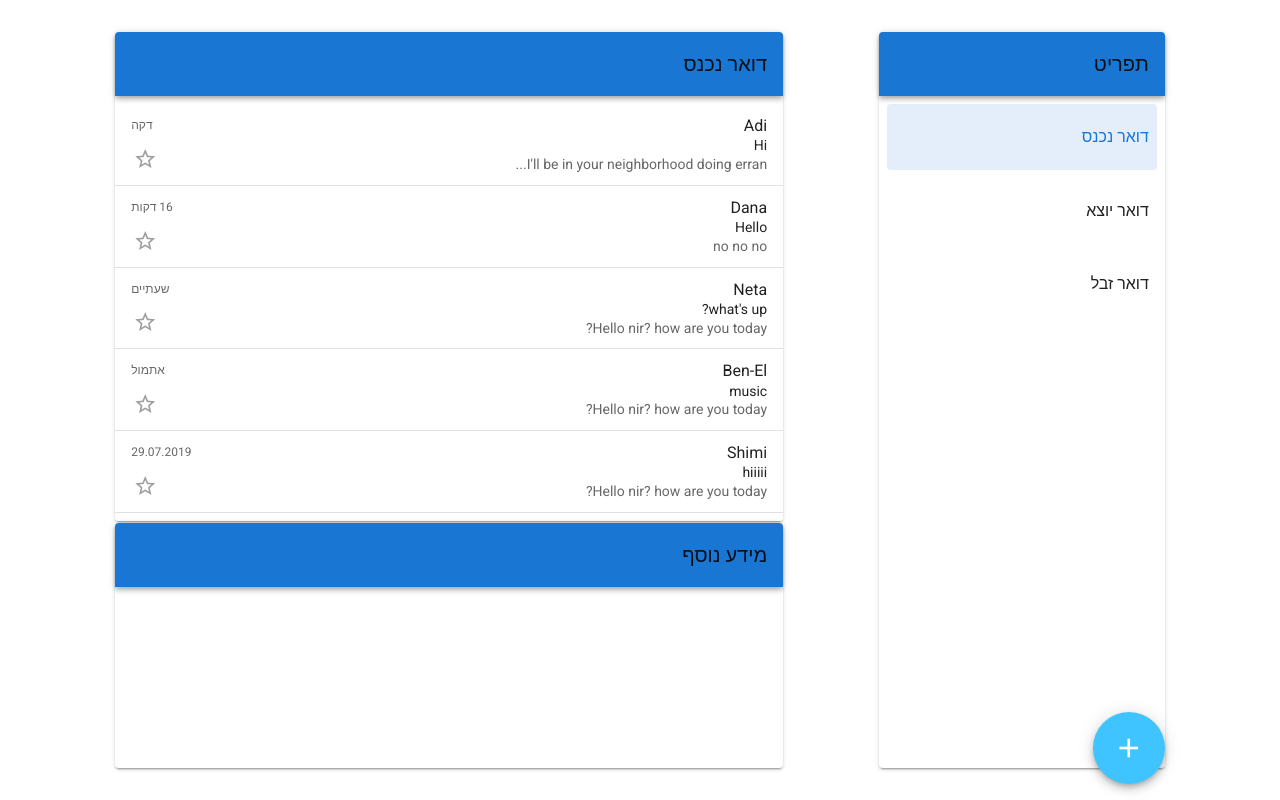
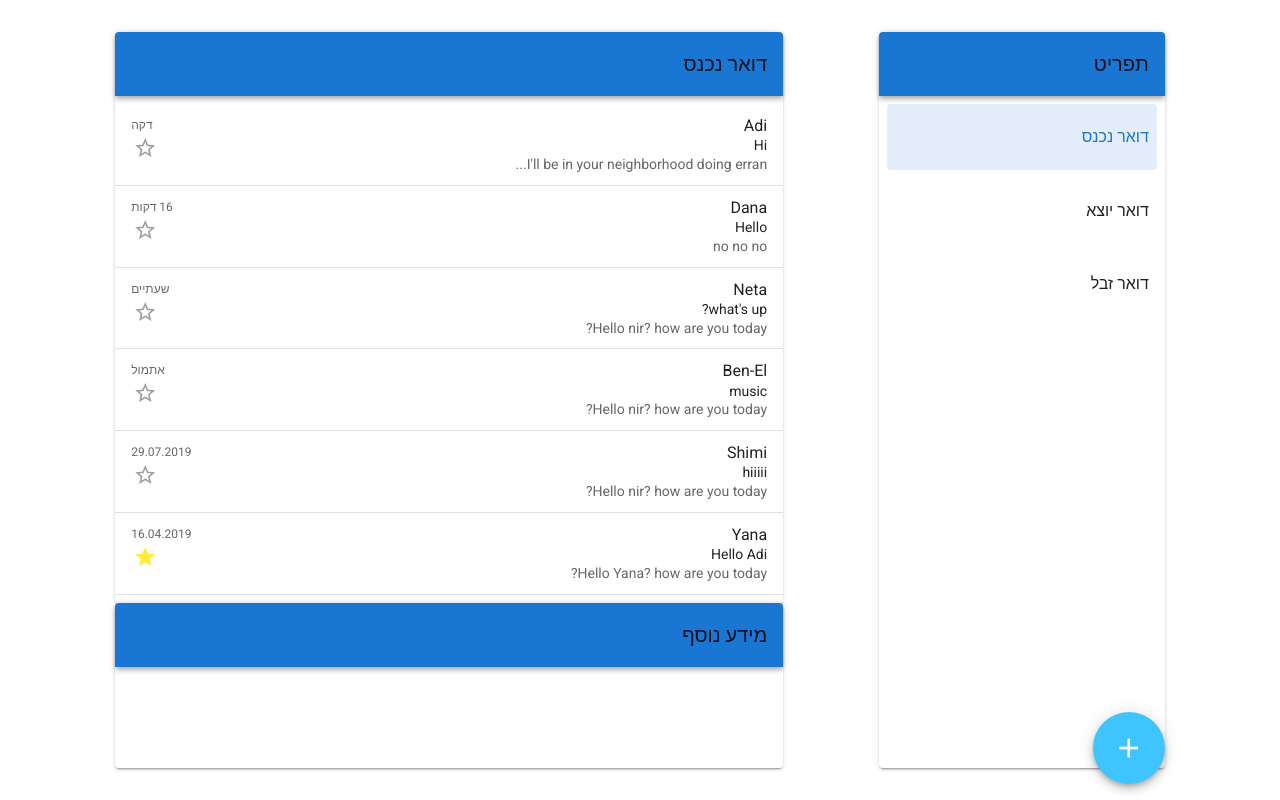
Before and after one commit to adisanduri/projects, a Vue app: page / in a window 1280 px wide. Built offline with nearby package versions, Linux system fonts and the light colour scheme.

Commit message:
finish to develop a generic component of actions

```diff
--- a/package.json
+++ b/package.json
@@ -16,7 +16,8 @@
     "material-design-icons-iconfont": "^5.0.1",
     "moment": "^2.24.0",
     "vue": "^2.6.10",
-    "vuetify": "^2.0.5"
+    "vuetify": "^2.0.5",
+    "vuex": "^3.1.1"
   },
   "devDependencies": {
     "@mdi/font": "^4.2.95",
--- a/src/App.vue
+++ b/src/App.vue
@@ -54,10 +54,10 @@
 </template>
 
 <script>
+import { mapState } from 'vuex';
 import Menu from './components/Menu.vue';
 import Content from './components/Content.vue';
 import ExtraContent from './components/ExtraContent.vue';
-import { EventBus } from './event-bus';
 
 export default {
   name: 'app',
@@ -66,16 +66,13 @@ export default {
     Content,
     Menu,
   },
+  computed: {
+    ...mapState(['selectedOption']),
+  },
   data() {
     return {
-      selectedOption: '',
       dialog: false,
     };
-  },
-  created() {
-    EventBus.$on('update-selected-option', (newTitle) => {
-      this.selectedOption = newTitle;
-    });
   },
 };
 </script>
--- a/src/components/Action.vue
+++ b/src/components/Action.vue
@@ -1,14 +1,15 @@
 <template>
-    <v-btn v-if="hover"
+    <v-btn
+           v-if="action.parmanent ? true : hover"
            small
            icon
            dark
            @mouseover="colorActionBtn='primary'"
            @mouseleave="colorActionBtn='grey'"
-           @click.stop="click">
-        <v-icon :color="colorIcon ? colorIcon : colorActionBtn"
+           @click.stop="$listeners.click">
+        <v-icon :color="action.colorIcon(this.message.favourite, colorActionBtn)"
         >
-            {{icon}}
+            {{action.icon(this.message.favourite)}}
         </v-icon>
     </v-btn>
 </template>
@@ -17,10 +18,12 @@
 export default {
   name: 'Action',
   props: {
+    action: {
+      type: Object,
+      default: () => ({}),
+    },
     hover: Boolean,
-    click: Function,
-    icon: String,
-    colorIcon: String,
+    message: Object,
   },
   data() {
     return {
--- a/src/components/ActionButtons.vue
+++ b/src/components/ActionButtons.vue
@@ -1,17 +1,19 @@
 <template>
-    <div>
-        <Action v-bind:click="()=>{}" v-bind:hover="hover" icon="edit"/>
-        <Action v-bind:click="()=>{}" v-bind:hover="hover" icon="delete"/>
-        <Action
-                v-bind:click="()=>{favorite=!favorite}"
-                v-bind:hover="true"
-                v-bind:icon="favorite? 'star' : 'star_border'"
-                v-bind:colorIcon="favorite? 'yellow' : 'grey'"
-        />
-    </div>
+    <v-layout>
+        <div :key="action.id"
+             v-for="action in actions">
+            <Action
+                    @click="action.click(message)"
+                    :action="action"
+                    :message="message"
+                    :hover="hover"
+            />
+        </div>
+    </v-layout>
 </template>
 
 <script>
+import { mapMutations } from 'vuex';
 import Action from './Action.vue';
 
 export default {
@@ -19,15 +21,17 @@ export default {
   components: { Action },
   props: {
     hover: Boolean,
+    message: Object,
+    actions: Array,
   },
-  data() {
-    return {
-      favorite: false,
-    };
+  methods: {
+    ...mapMutations([
+      'addItemToList',
+      'removeItemByIdFromList',
+    ]),
   },
 };
 </script>
 
 <style scoped>
-
 </style>
--- a/src/components/Content.vue
+++ b/src/components/Content.vue
@@ -5,7 +5,7 @@
                     active-class="blue--text"
             >
                 <template
-                        v-for="message in messages">
+                        v-for="message in inboxMessages">
                     <Message
                             v-bind:item="message"/>
                     <v-divider :key="message.id"></v-divider>
@@ -17,8 +17,8 @@
 </template>
 
 <script>
+import { mapState } from 'vuex';
 import BaseCard from './BaseCard.vue';
-import { EventBus } from '../event-bus';
 import Message from './Message.vue';
 
 export default {
@@ -27,52 +27,11 @@ export default {
     Message,
     BaseCard,
   },
-  data() {
-    return {
-      selectedOption: '',
-      messages: [
-        {
-          id: 1,
-          title: 'Hi',
-          sent: new Date().getTime(),
-          from: 'Adi',
-          content: 'I\'ll be in your neighborhood doing errands this weekend. Do you want to hang out?',
-        },
-        {
-          id: 2,
-          title: 'Hello',
-          sent: new Date().getTime() - 1000000,
-          from: 'Dana',
-          content: 'no no no',
-        }, {
-          id: 3,
-          title: 'what\'s up?',
-          sent: new Date().getTime() - 10000000,
-          from: 'Neta',
-          content: 'Hello nir? how are you today?',
-        },
-        {
-          id: 4,
-          title: 'music',
-          sent: new Date().getTime() - 100000000,
-          from: 'Ben-El',
-          content: 'Hello nir? how are you today?',
-        },
-        {
-          id: 5,
-          title: 'hiiiii',
-          sent: new Date().getTime() - 1000000000,
-          from: 'Shimi',
-          content: 'Hello nir? how are you today?',
-        },
-      ],
-
-    };
-  },
-  created() {
-    EventBus.$on('update-selected-option', (newTitle) => {
-      this.selectedOption = newTitle;
-    });
+  computed: {
+    ...mapState([
+      'inboxMessages',
+      'selectedOption',
+    ]),
   },
 };
 </script>
--- a/src/components/ExtraContent.vue
+++ b/src/components/ExtraContent.vue
@@ -14,29 +14,16 @@
 </template>
 
 <script>
+import { mapState } from 'vuex';
 import BaseCard from './BaseCard.vue';
-import { EventBus } from '../event-bus';
 
 export default {
   name: 'ExtraContent',
   components: {
     BaseCard,
   },
-  data() {
-    return {
-      selectedMessage: null,
-    };
-  },
-  created() {
-    EventBus.$on('update-selected-message', (newMessage) => {
-      if (this.selectedMessage
-              && newMessage
-              && newMessage.id === this.selectedMessage.id) {
-        this.selectedMessage = undefined;
-      } else {
-        this.selectedMessage = newMessage;
-      }
-    });
+  computed: {
+    ...mapState(['selectedMessage']),
   },
 };
 </script>
--- a/src/components/Menu.vue
+++ b/src/components/Menu.vue
@@ -5,7 +5,6 @@
               <v-list-item
                       v-for="(item,i) in items"
                       :key="i"
-                      @click="optionSelected(item.option)"
               >
                   <v-list-item-content>
                       <v-list-item-content
@@ -19,26 +18,32 @@
 </template>
 
 <script>
+import { mapState, mapMutations } from 'vuex';
 import BaseCard from './BaseCard.vue';
-import { EventBus } from '../event-bus';
 
 export default {
   name: 'Menu',
   components: {
     BaseCard,
   },
-  methods: {
-    optionSelected(value) {
-      EventBus.$emit('update-selected-option', value);
-
-      if (value !== 'דואר נכנס') {
-        EventBus.$emit('update-selected-message', undefined);
-      }
+  created() {
+    setTimeout(() => {
+      this.setSelectedOption(this.items[0].option);
+    }, 0);
+  },
+  computed: {
+    ...mapState(['selectedOption']),
+    selectedOption: {
+      get() {
+        return this.$store.selectedOption;
+      },
+      set(index) {
+        this.optionSelected(this.items[index].option);
+      },
     },
   },
   data() {
     return {
-      selectedOption: 0,
       items: [
         { option: 'דואר נכנס' },
         { option: 'דואר יוצא' },
@@ -46,10 +51,18 @@ export default {
       ],
     };
   },
-  created() {
-    setTimeout(() => {
-      this.optionSelected(this.items[0].option);
-    }, 0);
+  methods: {
+    ...mapMutations([
+      'setSelectedMessage',
+      'setSelectedOption',
+    ]),
+    optionSelected(value) {
+      this.setSelectedOption(value);
+
+      if (value !== 'דואר נכנס') {
+        this.setSelectedMessage(undefined);
+      }
+    },
   },
 };
 </script>
--- a/src/components/Message.vue
+++ b/src/components/Message.vue
@@ -1,7 +1,10 @@
 <template>
-    <v-hover v-slot:default="{ hover }">
+    <v-hover v-slot="{ hover }">
         <v-list-item :key="item.id"
-                     @click="messageSelected(item)">
+                     @click="(selectedMessage != undefined &&
+                     item.id == selectedMessage.id) ?
+                     setSelectedMessage(undefined) :
+                     setSelectedMessage(item)">
             <v-list-item-content>
                 <v-list-item-title v-text="item.from"></v-list-item-title>
                 <v-list-item-subtitle
@@ -20,7 +23,11 @@
                 <v-list-item-action-text>
                     {{item.sent | customDate(item.sent)}}
                 </v-list-item-action-text>
-                <ActionButtons v-bind:hover="hover"/>
+                <ActionButtons
+                        v-bind:hover="hover"
+                        v-bind:message="item"
+                        v-bind:actions="actionButtonsConfig"
+                />
             </v-list-item-action>
         </v-list-item>
     </v-hover>
@@ -28,7 +35,7 @@
 
 <script>
 import moment from 'moment';
-import { EventBus } from '../event-bus';
+import { mapState, mapMutations, mapActions } from 'vuex';
 import ActionButtons from './ActionButtons.vue';
 
 export default {
@@ -39,14 +46,37 @@ export default {
   },
   data() {
     return {
-      favorite: false,
-      colorActionBtn: 'gray',
+      actionButtonsConfig: [
+        {
+          icon: () => 'replay',
+          click: () => {},
+          colorIcon: (favourite, color) => (color),
+          parmanent: false,
+        },
+        {
+          icon: () => 'delete',
+          click: (message) => {
+            this.$store.commit('addItemToList', { listName: 'trashboxMessages', message });
+            this.$store.commit('removeItemByIdFromList', { listName: 'inboxMessages', message });
+          },
+          colorIcon: (favourite, color) => (color),
+          parmanent: false,
+        },
+        {
+          icon: favourite => (favourite ? 'star' : 'star_border'),
+          colorIcon: favourite => (favourite ? 'yellow' : 'grey'),
+          parmanent: true,
+          click: () => this.toggleFavourite(this.item.id),
+        },
+      ],
     };
   },
+  computed: {
+    ...mapState(['selectedMessage']),
+  },
   methods: {
-    messageSelected(value) {
-      EventBus.$emit('update-selected-message', value);
-    },
+    ...mapMutations(['setSelectedMessage']),
+    ...mapActions(['toggleFavourite']),
   },
   filters: {
     customDate(value) {
--- /dev/null
+++ b/src/store/store.js
@@ -0,0 +1,89 @@
+import Vuex from 'vuex';
+import Vue from 'vue';
+
+Vue.use(Vuex);
+
+export default new Vuex.Store({
+
+  state: {
+    inboxMessages: {
+      1: {
+        id: 1,
+        title: 'Hi',
+        sent: new Date().getTime(),
+        from: 'Adi',
+        content: 'I\'ll be in your neighborhood doing errands this weekend. Do you want to hang out?',
+        favourite: false,
+      },
+      2: {
+        id: 2,
+        title: 'Hello',
+        sent: new Date().getTime() - 1000000,
+        from: 'Dana',
+        content: 'no no no',
+        favourite: false,
+      },
+      3: {
+        id: 3,
+        title: 'what\'s up?',
+        sent: new Date().getTime() - 10000000,
+        from: 'Neta',
+        content: 'Hello nir? how are you today?',
+        favourite: false,
+      },
+      4: {
+        id: 4,
+        title: 'music',
+        sent: new Date().getTime() - 100000000,
+        from: 'Ben-El',
+        content: 'Hello nir? how are you today?',
+        favourite: false,
+      },
+      5: {
+        id: 5,
+        title: 'hiiiii',
+        sent: new Date().getTime() - 1000000000,
+        from: 'Shimi',
+        content: 'Hello nir? how are you today?',
+        favourite: false,
+      },
+      6: {
+        id: 6,
+        title: 'Hello Adi',
+        sent: new Date().getTime() - 10000000000,
+        from: 'Yana',
+        content: 'Hello Yana? how are you today?',
+        favourite: true,
+      },
+    },
+    outboxMessages: [],
+    trashboxMessages: [],
+    selectedMessage: undefined,
+    selectedOption: undefined,
+  },
+  getters: {
+  },
+  actions: {
+    toggleFavourite({ commit }, id) {
+      commit('toggleFavourite', id);
+    },
+  },
+  mutations: {
+    setSelectedMessage(state, value) {
+      state.selectedMessage = value;
+    },
+    setSelectedOption(state, value) {
+      state.selectedOption = value;
+    },
+    addItemToList(state, { listName, message }) {
+      state[listName].push(message);
+    },
+    removeItemByIdFromList(state, { listName, message }) {
+      const list = state[listName];
+      list.splice(list.findIndex(i => i.id === message.id), 1);
+    },
+    toggleFavourite(state, id) {
+      state.inboxMessages[id].favourite = !state.inboxMessages[id].favourite;
+    },
+  },
+});
```
Also changed, not shown: src/main.js (+6 -3 lines), 1 other file (tests, documents, lock files or other folders).
